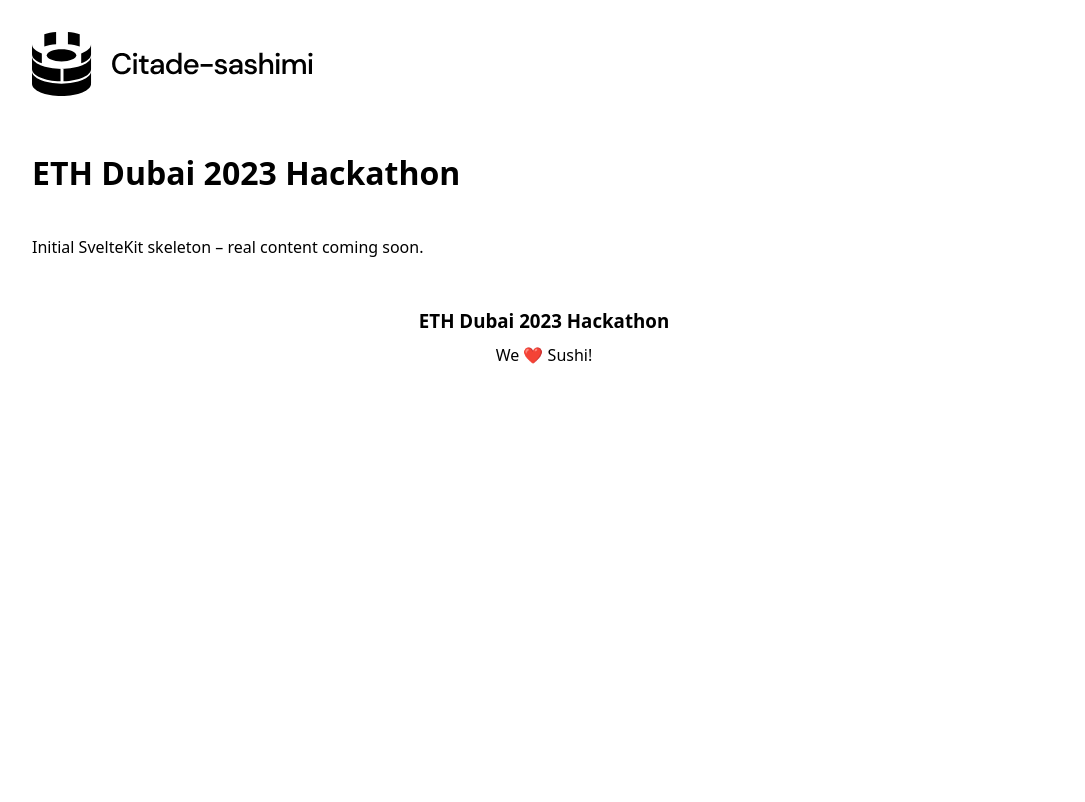
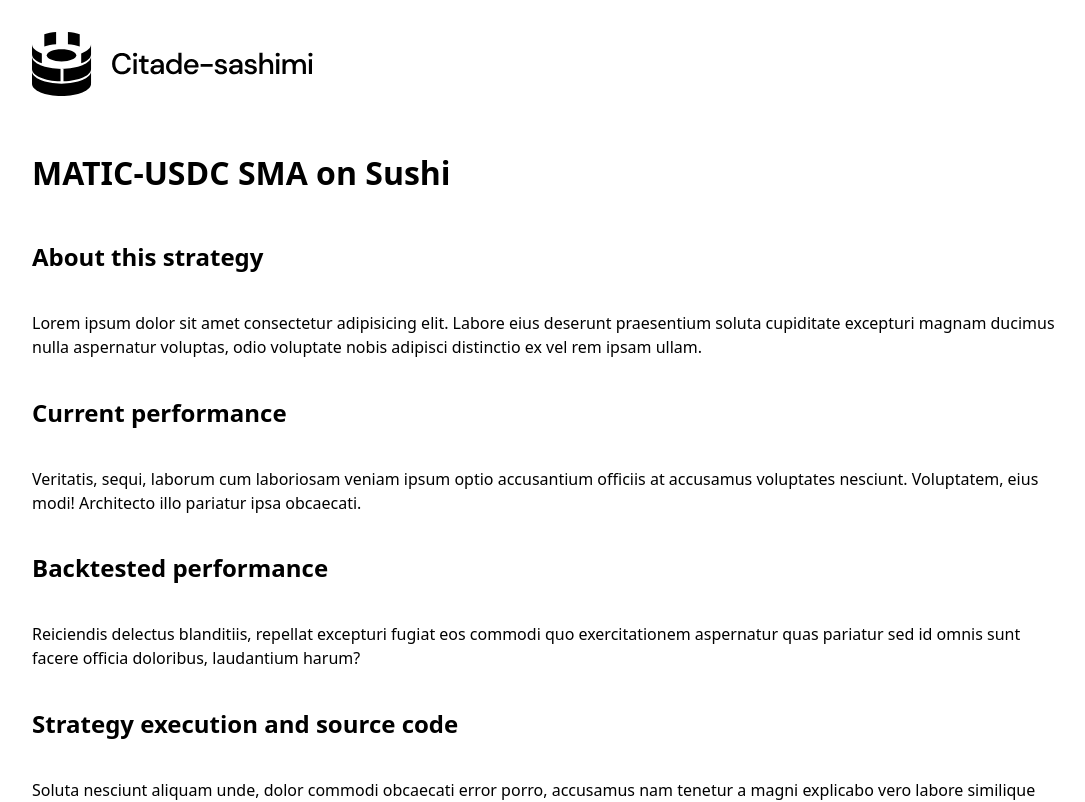
Before and after one commit to tradingstrategy-ai/ethdubai-2023-hackathon, a SvelteKit app in the folder frontend/: page / in a window 1280 px wide. Shown: the top 802 px of the page, without its empty margins (96-1181 px from the left). Built offline with nearby package versions, Linux system fonts and the light colour scheme.

Commit message:
update page header / add section placeholders

```diff
--- a/frontend/src/routes/+page.svelte
+++ b/frontend/src/routes/+page.svelte
@@ -1,4 +1,38 @@
-<section class="container">
-	<h1>ETH Dubai 2023 Hackathon</h1>
-	<p>Initial SvelteKit skeleton – real content coming soon.</p>
-</section>
+<main>
+	<header class="container">
+		<h1>MATIC-USDC SMA on Sushi</h1>
+	</header>
+
+	<section class="container">
+		<h2>About this strategy</h2>
+		<p>
+			Lorem ipsum dolor sit amet consectetur adipisicing elit. Labore eius deserunt praesentium
+			soluta cupiditate excepturi magnam ducimus nulla aspernatur voluptas, odio voluptate nobis
+			adipisci distinctio ex vel rem ipsam ullam.
+		</p>
+	</section>
+
+	<section class="container">
+		<h2>Current performance</h2>
+		<p>
+			Veritatis, sequi, laborum cum laboriosam veniam ipsum optio accusantium officiis at accusamus
+			voluptates nesciunt. Voluptatem, eius modi! Architecto illo pariatur ipsa obcaecati.
+		</p>
+	</section>
+
+	<section class="container">
+		<h2>Backtested performance</h2>
+		<p>
+			Reiciendis delectus blanditiis, repellat excepturi fugiat eos commodi quo exercitationem
+			aspernatur quas pariatur sed id omnis sunt facere officia doloribus, laudantium harum?
+		</p>
+	</section>
+
+	<section class="container">
+		<h2>Strategy execution and source code</h2>
+		<p>
+			Soluta nesciunt aliquam unde, dolor commodi obcaecati error porro, accusamus nam tenetur a
+			magni explicabo vero labore similique eveniet ullam dignissimos officiis?
+		</p>
+	</section>
+</main>
```
